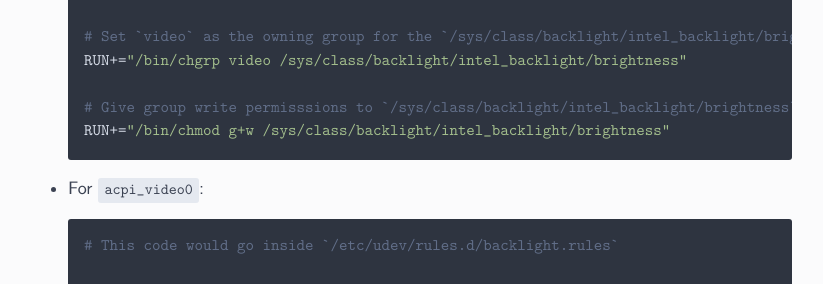
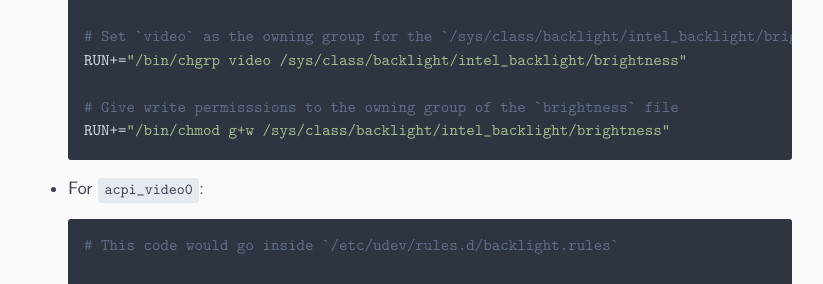
Before and after one commit to ejmastnak/ejmastnak.github.io, a Jekyll site: the page built from notes/arch/graphics/backlight.md, in a window 1280 px wide and 900 px high, scrolled down 3985 px. Shown: the part 162-446 px from the top of the window, without its empty margins (228-1051 px from the left). Built offline with Jekyll 4.4.1, drawn with Linux system fonts in a browser that asks for light colours.

Commit message:
Fix some typos

````diff
--- a/notes/arch/graphics/backlight.md
+++ b/notes/arch/graphics/backlight.md
@@ -162,7 +162,7 @@ Then, depending on your backlight directory, paste in the following line(s):
   # Set `video` as the owning group for the `/sys/class/backlight/intel_backlight/brightness` file
   RUN+="/bin/chgrp video /sys/class/backlight/intel_backlight/brightness"
 
-  # Give group write permisssions to `/sys/class/backlight/intel_backlight/brightness`
+  # Give write permisssions to the owning group of the `brightness` file
   RUN+="/bin/chmod g+w /sys/class/backlight/intel_backlight/brightness"
   ```
 
````
Also changed, not shown: notes/arch/basics/battery-alert.md (+2 -1 lines), tutorials/vim-latex/compilation.md (+1 -1 lines).
